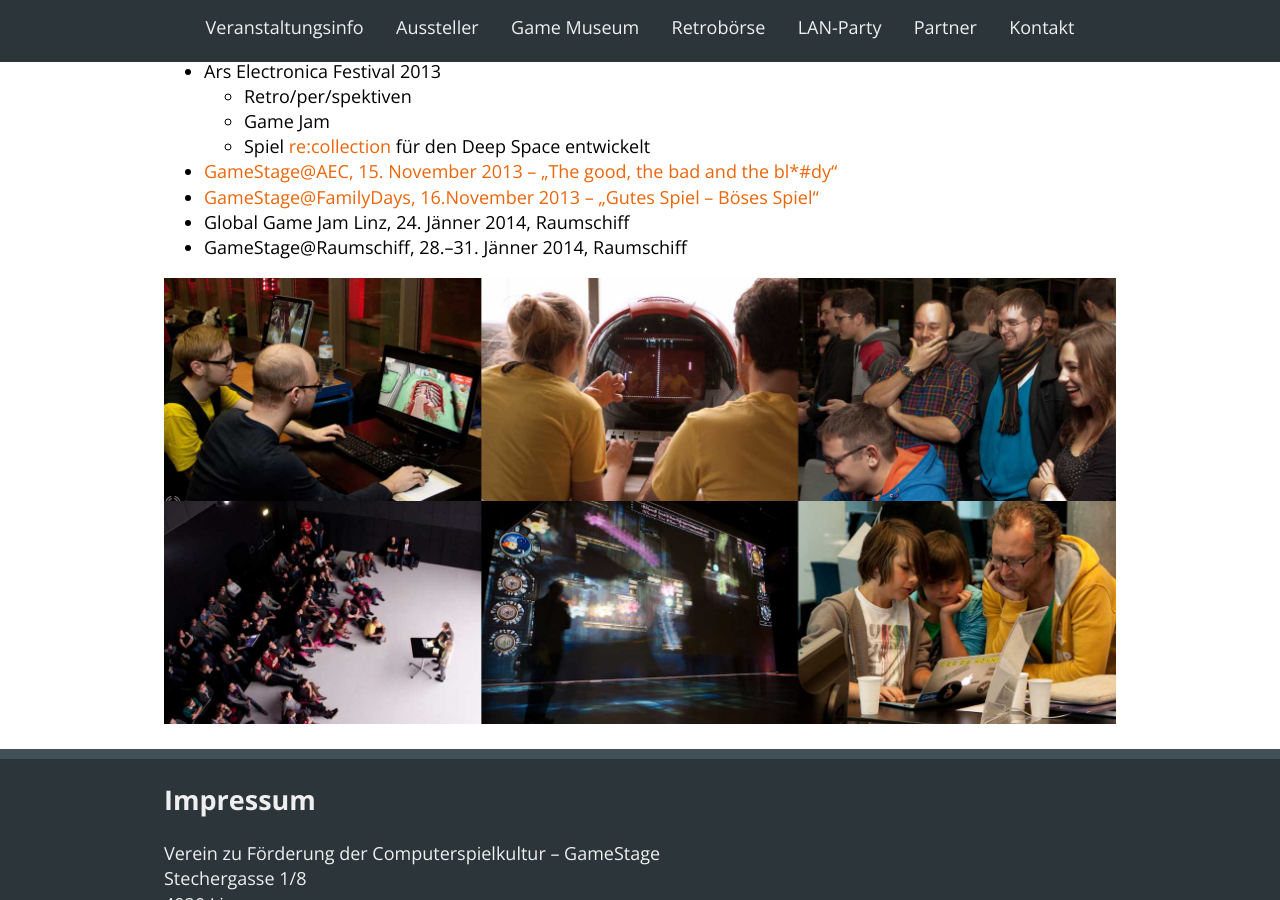
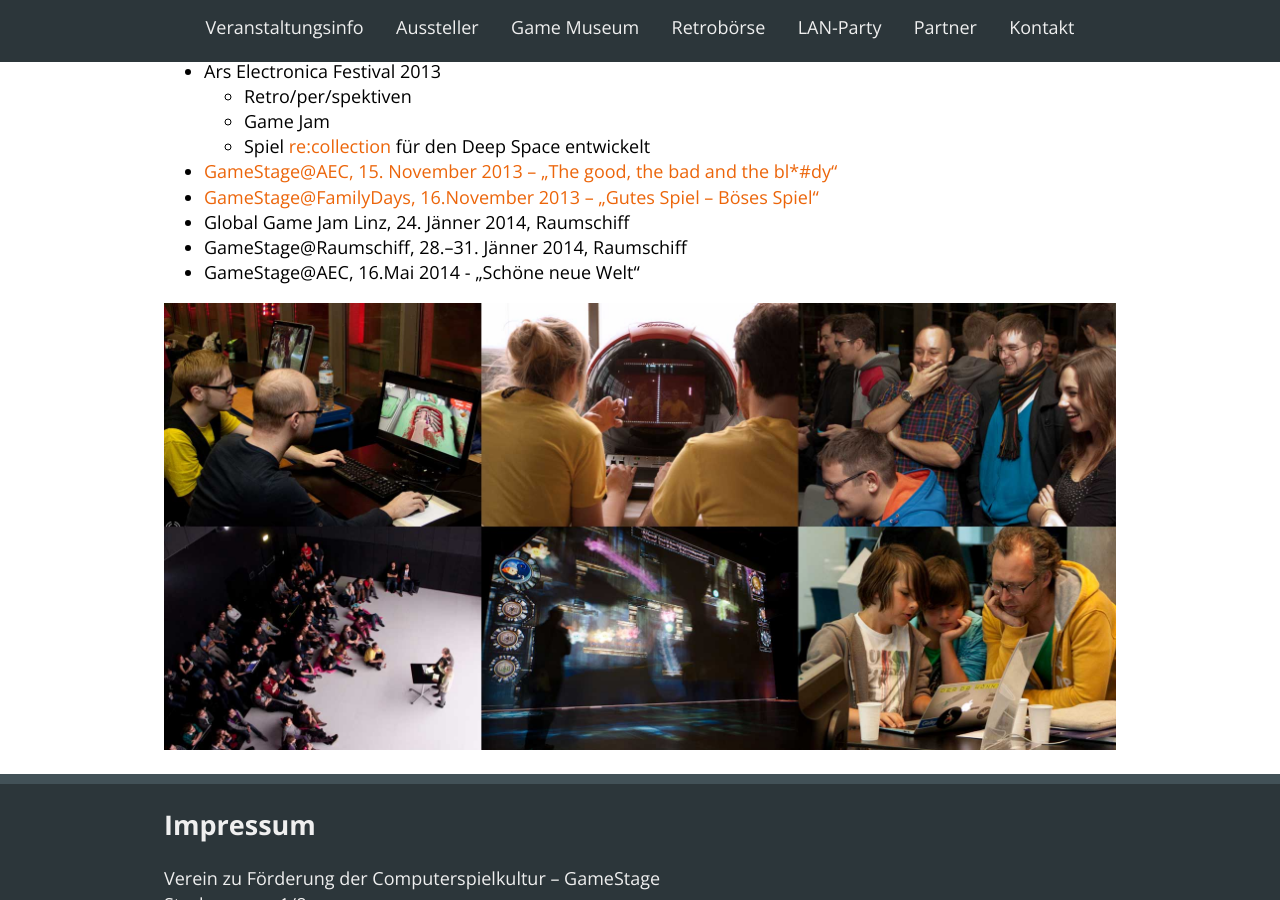
Before and after one commit to Lorti/gsexpo, a Jekyll site: the page built from index.html, in a window 1280 px wide and 900 px high, scrolled down 5123 px. Built offline with Jekyll 4.4.1, drawn with Linux system fonts in a browser that asks for light colours; nearby versions of some CDN libraries; Markdown is read by kramdown in place of the engine named in the settings.

Commit message:
Update activities.markdown

```diff
--- a/_includes/activities.markdown
+++ b/_includes/activities.markdown
@@ -19,6 +19,7 @@
 * [GameStage@FamilyDays, 16.November 2013 – „Gutes Spiel – Böses Spiel“][familydays]
 * Global Game Jam Linz, 24. Jänner 2014, Raumschiff
 * GameStage@Raumschiff, 28.–31. Jänner 2014, Raumschiff
+* GameStage@AEC, 16.Mai 2014 - „Schöne neue Welt“
 
 
 
```
